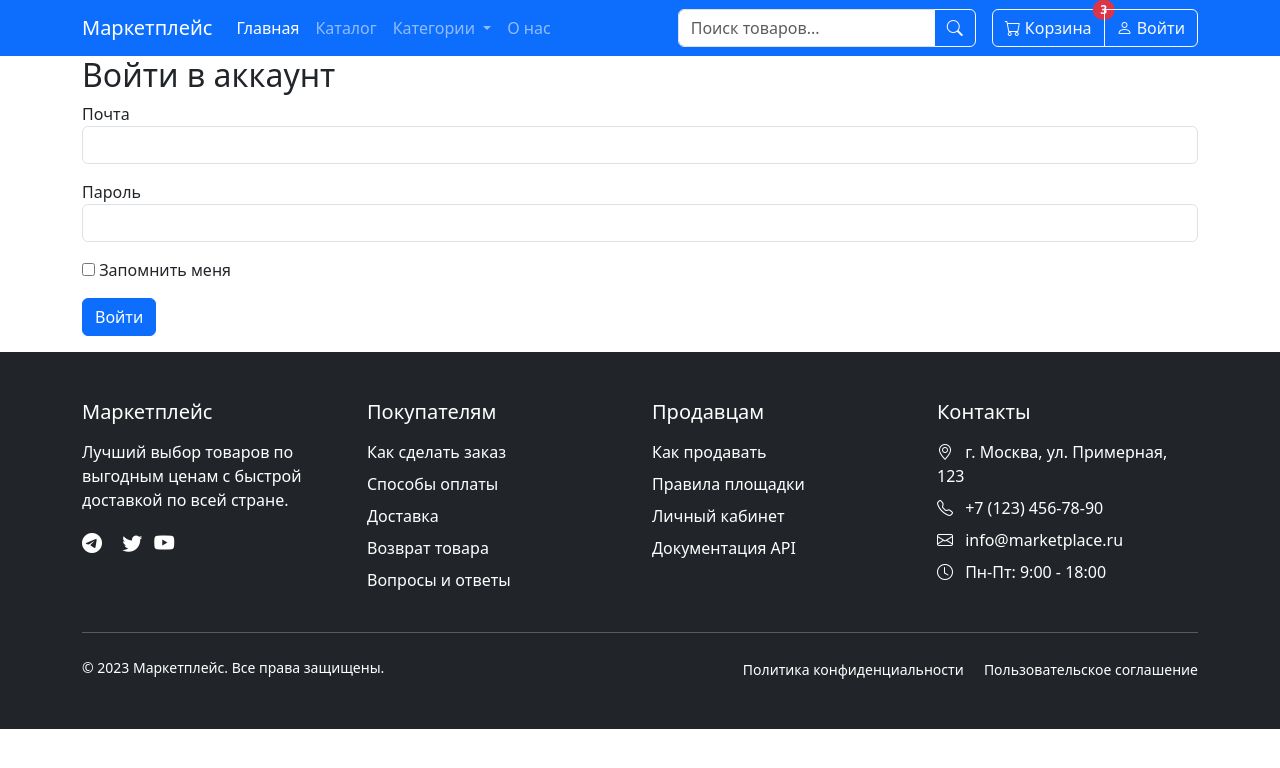
After one commit to xchose31/marketplace, a Flask app: page /login in a window 1280 px wide. The commit adds this page. Shown: the top 768 px of the page. Run offline with Flask 3, Linux system fonts and the light colour scheme.

```diff
--- a/data/users.py
+++ b/data/users.py
@@ -17,6 +17,7 @@ class User(SqlAlchemyBase, UserMixin, SerializerMixin):
     phone_number = Column(String)
     email = Column(String, unique=True)
     date_of_creation = Column(String, default=datetime.date.today())
+    hashed_password = Column(String)
 
     def set_password(self, password):
         self.hashed_password = generate_password_hash(password)
--- /dev/null
+++ b/forms/Login_user_form.py
@@ -0,0 +1,10 @@
+from flask_wtf import FlaskForm
+from wtforms.fields import EmailField, PasswordField, SubmitField, BooleanField
+from wtforms.validators import DataRequired
+
+
+class Login_user_form(FlaskForm):
+    email = EmailField('Почта', validators=[DataRequired()])
+    password = PasswordField('Пароль', validators=[DataRequired()])
+    remember_me = BooleanField('Запомнить меня', validators=[DataRequired()])
+    submit = SubmitField('Войти')
--- a/main.py
+++ b/main.py
@@ -1,10 +1,14 @@
 from flask import Flask, render_template, redirect
 from flask_restful import Api
 from data import db_session
+from flask_login import login_user, login_required, logout_user, current_user, LoginManager
 from forms.RegisterForm import RegisterForm
+from forms.Login_user_form import Login_user_form
 from data.users import User
 
 app = Flask(__name__)
+login_manager = LoginManager()
+login_manager.init_app(app)
 api = Api(app)
 app.config['SECRET_KEY'] = 'MARKETPLACE_SECRET_KEY'
 
@@ -13,9 +17,14 @@ app.config['SECRET_KEY'] = 'MARKETPLACE_SECRET_KEY'
 def main_menu():
     return render_template('base.html')
 
+@login_manager.user_loader
+def load_user(user_id):
+    db_sess = db_session.create_session()
+    return db_sess.query(User).get(user_id)
+
 
 @app.route('/register', methods=['POST', 'GET'])
-def register():
+def register_user():
     form = RegisterForm()
     if form.validate_on_submit():
         if form.password.data != form.password_again.data:
@@ -39,6 +48,20 @@ def register():
     return render_template('register.html', title='Регистрация', form=form)
 
 
+@app.route('/login', methods=['POST', 'GET'])
+def Login_user():
+    form = Login_user_form()
+    if form.validate_on_submit():
+        db_sess = db_session.create_session()
+        user = db_sess.query(User).filter(User.email == form.email.data).first()
+        if user and user.check_password(form.password.data):
+            login_user(user, remember=form.remember_me.data)
+            return redirect('/')
+        return render_template('login_user.html', form=form, message='Неправильный адрес электронной почты или пароль')
+
+    return render_template('login_user.html', form=form)
+
+
 def main():
     db_session.global_init('db/market.db')
     app.run(host='127.0.0.1', port=8080)
--- a/templates/base.html
+++ b/templates/base.html
@@ -63,9 +63,13 @@
                                 3
                             </span>
                         </a>
+                        {% if current_user.is_authenticated %}
+                        <a class="navbar-brand" href="/logout">{{ current_user.name }} {{ current_user.surname }}</a>
+                        {% else %}
                         <a href="#" class="btn btn-outline-light">
                             <i class="bi bi-person"></i> Войти
                         </a>
+                        {% endif %}
                     </div>
                 </div>
             </div>
--- /dev/null
+++ b/templates/login_user.html
@@ -0,0 +1,34 @@
+{% extends "base.html" %}
+{% block main %}
+<h2>Войти в аккаунт</h2>
+<form action="" method="post">
+    {{ form.hidden_tag() }}
+    <p>
+        {{ form.email.label }}<br>
+        {{ form.email(class="form-control") }}
+        {% for error in form.email.errors %}
+            <p class="alert alert-danger">
+                {{ error }}
+            </p>
+        {% endfor %}
+
+    </p>
+    <p>
+        {{ form.password.label }}<br>
+        {{ form.password(class="form-control") }}
+        {% for error in form.password.errors %}
+            <p class="alert alert-danger">
+                {{ error }}
+            </p>
+        {% endfor %}
+    </p>
+    <p>
+
+        {{ form.remember_me() }}
+        {{ form.remember_me.label }}
+    </p>
+    <p>
+        {{ form.submit(type="submit", class="btn btn-primary") }}
+    </p>
+</form>
+{% endblock %}
```
Also changed, not shown: db/market.db.
